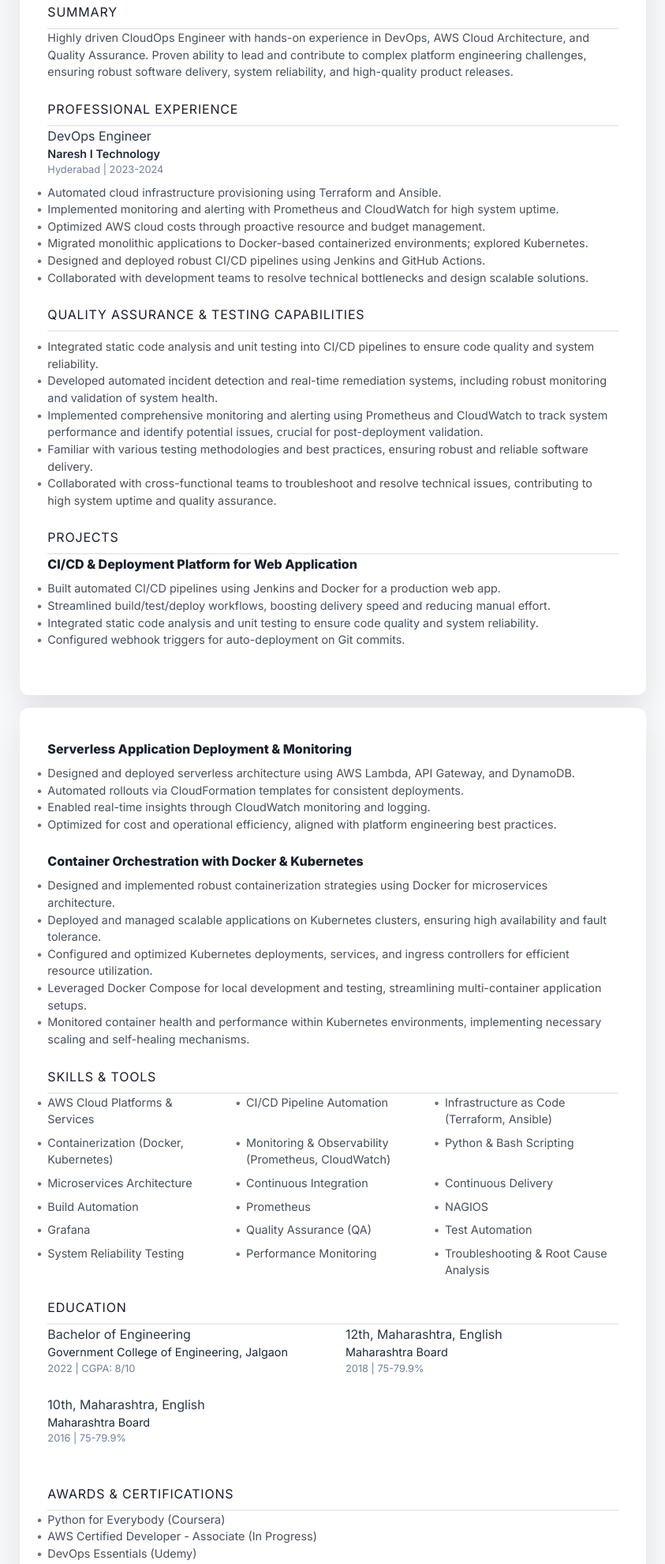
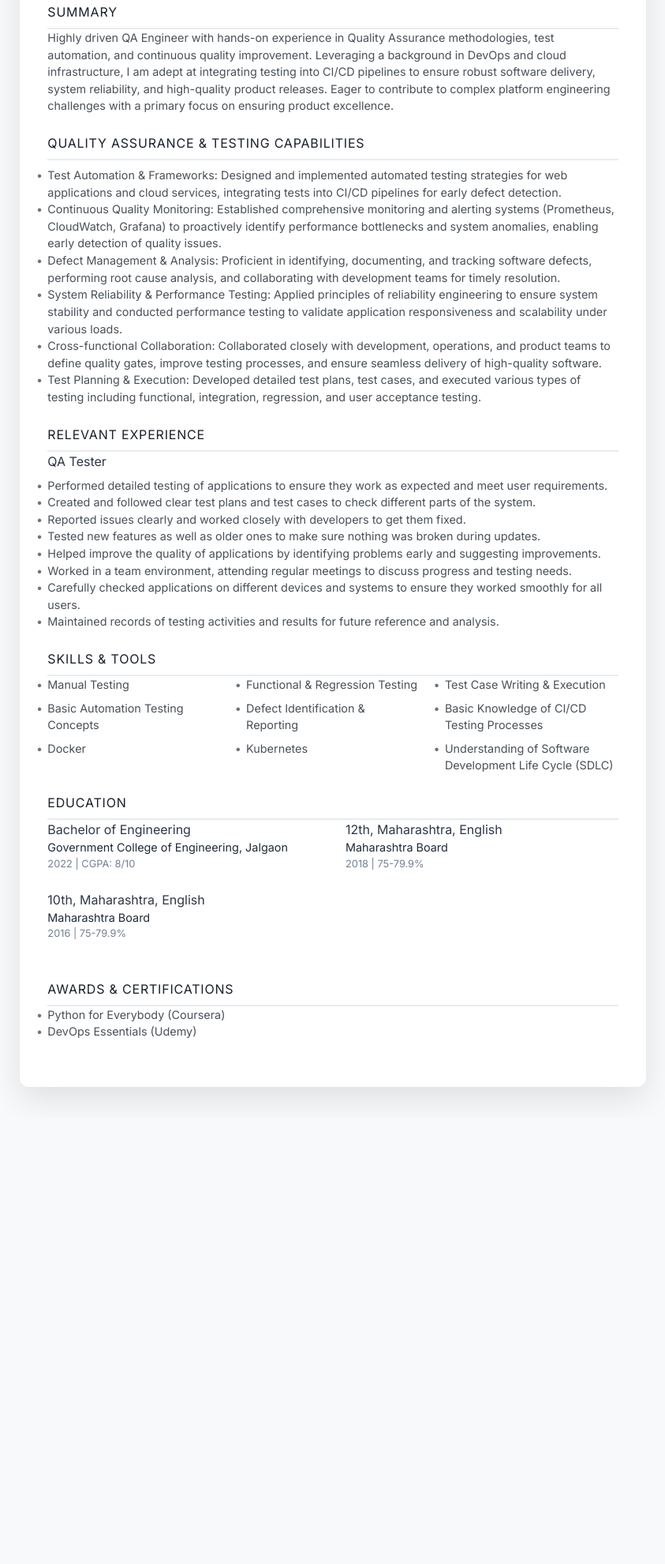
Before and after one commit to Aasim1234/resume, a plain HTML site: page index.html in a window 1280 px wide. Shown: the part 335-2315 px from the top of the page at 79% size, without its empty margins (218-1061 px from the left). After the commit the page ends 1751 px from the top, so only its background shows below. Drawn offline with nearby package versions, Linux system fonts and the light colour scheme.

Commit message:
Update index.html

```diff
--- a/index.html
+++ b/index.html
@@ -3,7 +3,7 @@
 <head>
     <meta charset="UTF-8">
     <meta name="viewport" content="width=device-width, initial-scale=1.0">
-    <title>Aasim Raza - QA Engineer | DevOps & CloudOps Specialist</title>
+    <title>Aasim Raza - QA Engineer</title>
     <!-- Tailwind CSS CDN -->
     <script src="https://cdn.tailwindcss.com"></script>
     <link href="https://fonts.googleapis.com/css2?family=Inter:wght@300;400;500;600;700;800&display=swap" rel="stylesheet">
@@ -132,44 +132,6 @@
             margin-bottom: 0.5rem; /* Further reduced margin */
         }
 
-        /* Page break for printing */
-        .page-break {
-            page-break-before: always;
-            height: 297mm; /* A4 height */
-        }
-
-        /* Responsive adjustments for header contact info */
-        @media (max-width: 640px) {
-            .contact-info {
-                flex-direction: column;
-                align-items: flex-start; /* Align items to the left */
-                gap: 0.5rem; /* Even further reduced gap */
-                padding-left: 0.6rem; /* Even further reduced indent */
-                padding-right: 0.6rem;
-            }
-            .header-section {
-                padding: 1.2rem 0.8rem; /* Even further reduced padding */
-            }
-            .header-section h1 {
-                font-size: 1.8rem; /* Even further reduced font size */
-            }
-            .header-section .title {
-                font-size: 0.9rem; /* Even further reduced font size */
-            }
-            .main-content-area {
-                padding: 1.2rem 0.8rem; /* Even further reduced padding */
-            }
-            h2 {
-                font-size: 1.3rem;
-            }
-            h3 {
-                font-size: 1rem;
-            }
-            p, li {
-                font-size: 0.85rem;
-            }
-        }
-
         /* Print styles for page breaks and button hiding */
         @media print {
             body {
@@ -201,12 +163,12 @@
         </button>
     </div>
 
-    <!-- Page 1 -->
+    <!-- Main Resume Container (Single Page) -->
     <div class="resume-container">
         <!-- Header Section -->
         <header class="header-section">
             <h1>AASIM RAZA</h1>
-            <p class="title">QA Engineer | DevOps & CloudOps Specialist</p>
+            <p class="title">QA Engineer</p>
             <div class="contact-info">
                 <div>
                     <svg xmlns="http://www.w3.org/2000/svg" viewBox="0 0 24 24" width="24" height="24" fill="none" stroke="currentColor" stroke-width="2" stroke-linecap="round" stroke-linejoin="round" class="lucide lucide-phone"><path d="M22 16.92v3a2 2 0 0 1-2.18 2 19.79 19.79 0 0 1-8.63-3.07 19.5 19.5 0 0 1-6-6 19.79 19.79 0 0 1-3.07-8.63A2 2 0 0 1 4.11 2h3a2 2 0 0 1 2 1.72 12.84 12.84 0 0 0 .7 2.81 2 2 0 0 1-1.11 2.4l-.47.28a2 2 0 0 0-.75 2.05c.42 1.17 1.24 2.1 2.41 2.92a2 2 0 0 0 2.12.07l.43-.25a2 2 0 0 1 2.4-1.1l2.81.7c.5.13 1.02.16 1.5.08a2 2 0 0 1 1.72 2v3Z"/></svg>
@@ -229,79 +191,39 @@
             <section class="section-content">
                 <h2>SUMMARY</h2>
                 <p>
-                    Highly driven CloudOps Engineer with hands-on experience in DevOps, AWS Cloud Architecture, and Quality Assurance. Proven ability to lead and contribute to complex platform engineering challenges, ensuring robust software delivery, system reliability, and high-quality product releases.
+                    Highly driven QA Engineer with hands-on experience in Quality Assurance methodologies, test automation, and continuous quality improvement. Leveraging a background in DevOps and cloud infrastructure, I am adept at integrating testing into CI/CD pipelines to ensure robust software delivery, system reliability, and high-quality product releases. Eager to contribute to complex platform engineering challenges with a primary focus on ensuring product excellence.
                 </p>
-            </section>
-
-            <!-- Professional Experience -->
-            <section class="section-content">
-                <h2>PROFESSIONAL EXPERIENCE</h2>
-                <div class="mb-6">
-                    <h3>DevOps Engineer</h3>
-                    <p class="text-gray-800 job-title">Naresh I Technology</p>
-                    <p class="date-range">Hyderabad | 2023-2024</p>
-                    <ul class="bullet-list text-gray-700 mt-2">
-                        <li>Automated cloud infrastructure provisioning using Terraform and Ansible.</li>
-                        <li>Implemented monitoring and alerting with Prometheus and CloudWatch for high system uptime.</li>
-                        <li>Optimized AWS cloud costs through proactive resource and budget management.</li>
-                        <li>Migrated monolithic applications to Docker-based containerized environments; explored Kubernetes.</li>
-                        <li>Designed and deployed robust CI/CD pipelines using Jenkins and GitHub Actions.</li>
-                        <li>Collaborated with development teams to resolve technical bottlenecks and design scalable solutions.</li>
-                    </ul>
-                </div>
             </section>
 
             <!-- Quality Assurance & Testing Capabilities -->
             <section class="section-content">
                 <h2>QUALITY ASSURANCE & TESTING CAPABILITIES</h2>
                 <ul class="bullet-list text-gray-700 mt-2">
-                    <li>Integrated static code analysis and unit testing into CI/CD pipelines to ensure code quality and system reliability.</li>
-                    <li>Developed automated incident detection and real-time remediation systems, including robust monitoring and validation of system health.</li>
-                    <li>Implemented comprehensive monitoring and alerting using Prometheus and CloudWatch to track system performance and identify potential issues, crucial for post-deployment validation.</li>
-                    <li>Familiar with various testing methodologies and best practices, ensuring robust and reliable software delivery.</li>
-                    <li>Collaborated with cross-functional teams to troubleshoot and resolve technical issues, contributing to high system uptime and quality assurance.</li>
+                    <li>Test Automation & Frameworks: Designed and implemented automated testing strategies for web applications and cloud services, integrating tests into CI/CD pipelines for early defect detection.</li>
+                    <li>Continuous Quality Monitoring: Established comprehensive monitoring and alerting systems (Prometheus, CloudWatch, Grafana) to proactively identify performance bottlenecks and system anomalies, enabling early detection of quality issues.</li>
+                    <li>Defect Management & Analysis: Proficient in identifying, documenting, and tracking software defects, performing root cause analysis, and collaborating with development teams for timely resolution.</li>
+                    <li>System Reliability & Performance Testing: Applied principles of reliability engineering to ensure system stability and conducted performance testing to validate application responsiveness and scalability under various loads.</li>
+                    <li>Cross-functional Collaboration: Collaborated closely with development, operations, and product teams to define quality gates, improve testing processes, and ensure seamless delivery of high-quality software.</li>
+                    <li>Test Planning & Execution: Developed detailed test plans, test cases, and executed various types of testing including functional, integration, regression, and user acceptance testing.</li>
                 </ul>
             </section>
 
-            <!-- Projects (Start on Page 1, continue on Page 2) -->
+            <!-- Professional Experience (Now QA Tester Focused) -->
             <section class="section-content">
-                <h2>PROJECTS</h2>
+                <h2>RELEVANT EXPERIENCE</h2>
                 <div class="mb-6">
-                    <h3 class="highlighted-project-title">CI/CD & Deployment Platform for Web Application</h3>
+                    <h3>QA Tester</h3>
+                    <p class="text-gray-800 job-title"></p>
+                    <p class="date-range"></p>
                     <ul class="bullet-list text-gray-700 mt-2">
-                        <li>Built automated CI/CD pipelines using Jenkins and Docker for a production web app.</li>
-                        <li>Streamlined build/test/deploy workflows, boosting delivery speed and reducing manual effort.</li>
-                        <li>Integrated static code analysis and unit testing to ensure code quality and system reliability.</li>
-                        <li>Configured webhook triggers for auto-deployment on Git commits.</li>
-                    </ul>
-                </div>
-            </section>
-        </div>
-    </div>
-
-    <!-- Page 2 -->
-    <div class="resume-container page-break">
-        <div class="main-content-area pt-10"> <!-- Reduced top padding for continuation -->
-            <!-- Projects (Continued) -->
-            <section class="section-content">
-                <h2 class="sr-only">PROJECTS (Continued)</h2> <!-- Screen reader only heading -->
-                <div class="mb-6">
-                    <h3 class="highlighted-project-title">Serverless Application Deployment & Monitoring</h3>
-                    <ul class="bullet-list text-gray-700 mt-2">
-                        <li>Designed and deployed serverless architecture using AWS Lambda, API Gateway, and DynamoDB.</li>
-                        <li>Automated rollouts via CloudFormation templates for consistent deployments.</li>
-                        <li>Enabled real-time insights through CloudWatch monitoring and logging.</li>
-                        <li>Optimized for cost and operational efficiency, aligned with platform engineering best practices.</li>
-                    </ul>
-                </div>
-                <div class="mb-6">
-                    <h3 class="highlighted-project-title">Container Orchestration with Docker & Kubernetes</h3>
-                    <ul class="bullet-list text-gray-700 mt-2">
-                        <li>Designed and implemented robust containerization strategies using Docker for microservices architecture.</li>
-                        <li>Deployed and managed scalable applications on Kubernetes clusters, ensuring high availability and fault tolerance.</li>
-                        <li>Configured and optimized Kubernetes deployments, services, and ingress controllers for efficient resource utilization.</li>
-                        <li>Leveraged Docker Compose for local development and testing, streamlining multi-container application setups.</li>
-                        <li>Monitored container health and performance within Kubernetes environments, implementing necessary scaling and self-healing mechanisms.</li>
+                        <li>Performed detailed testing of applications to ensure they work as expected and meet user requirements.</li>
+                        <li>Created and followed clear test plans and test cases to check different parts of the system.</li>
+                        <li>Reported issues clearly and worked closely with developers to get them fixed.</li>
+                        <li>Tested new features as well as older ones to make sure nothing was broken during updates.</li>
+                        <li>Helped improve the quality of applications by identifying problems early and suggesting improvements.</li>
+                        <li>Worked in a team environment, attending regular meetings to discuss progress and testing needs.</li>
+                        <li>Carefully checked applications on different devices and systems to ensure they worked smoothly for all users.</li>
+                        <li>Maintained records of testing activities and results for future reference and analysis.</li>
                     </ul>
                 </div>
             </section>
@@ -310,25 +232,15 @@
             <section class="section-content">
                 <h2>SKILLS & TOOLS</h2>
                 <ul class="bullet-list text-gray-700 grid grid-cols-1 sm:grid-cols-2 lg:grid-cols-3 gap-x-8 gap-y-2">
-                    <li>AWS Cloud Platforms & Services</li>
-                    <li>CI/CD Pipeline Automation</li>
-                    <li>Infrastructure as Code (Terraform, Ansible)</li>
-                    <li>Containerization (Docker, Kubernetes)</li>
-                    <li>Monitoring & Observability (Prometheus, CloudWatch)</li>
-                    <li>Python & Bash Scripting</li>
-                    <li>Microservices Architecture</li>
-                    <li>Continuous Integration</li>
-                    <li>Continuous Delivery</li>
-                    <li>Build Automation</li>
-                    <li>Prometheus</li>
-                    <li>NAGIOS</li>
-                    <li>Grafana</li>
-                    <!-- Added QA-related skills -->
-                    <li>Quality Assurance (QA)</li>
-                    <li>Test Automation</li>
-                    <li>System Reliability Testing</li>
-                    <li>Performance Monitoring</li>
-                    <li>Troubleshooting & Root Cause Analysis</li>
+                    <li>Manual Testing</li>
+                    <li>Functional & Regression Testing</li>
+                    <li>Test Case Writing & Execution</li>
+                    <li>Basic Automation Testing Concepts</li>
+                    <li>Defect Identification & Reporting</li>
+                    <li>Basic Knowledge of CI/CD Testing Processes</li>
+                    <li>Docker</li>
+                    <li>Kubernetes</li>
+                    <li>Understanding of Software Development Life Cycle (SDLC)</li>
                 </ul>
             </section>
 
@@ -359,7 +271,6 @@
                 <h2>AWARDS & CERTIFICATIONS</h2>
                 <ul class="bullet-list text-gray-700">
                     <li>Python for Everybody (Coursera)</li>
-                    <li>AWS Certified Developer - Associate (In Progress)</li>
                     <li>DevOps Essentials (Udemy)</li>
                 </ul>
             </section>
```
